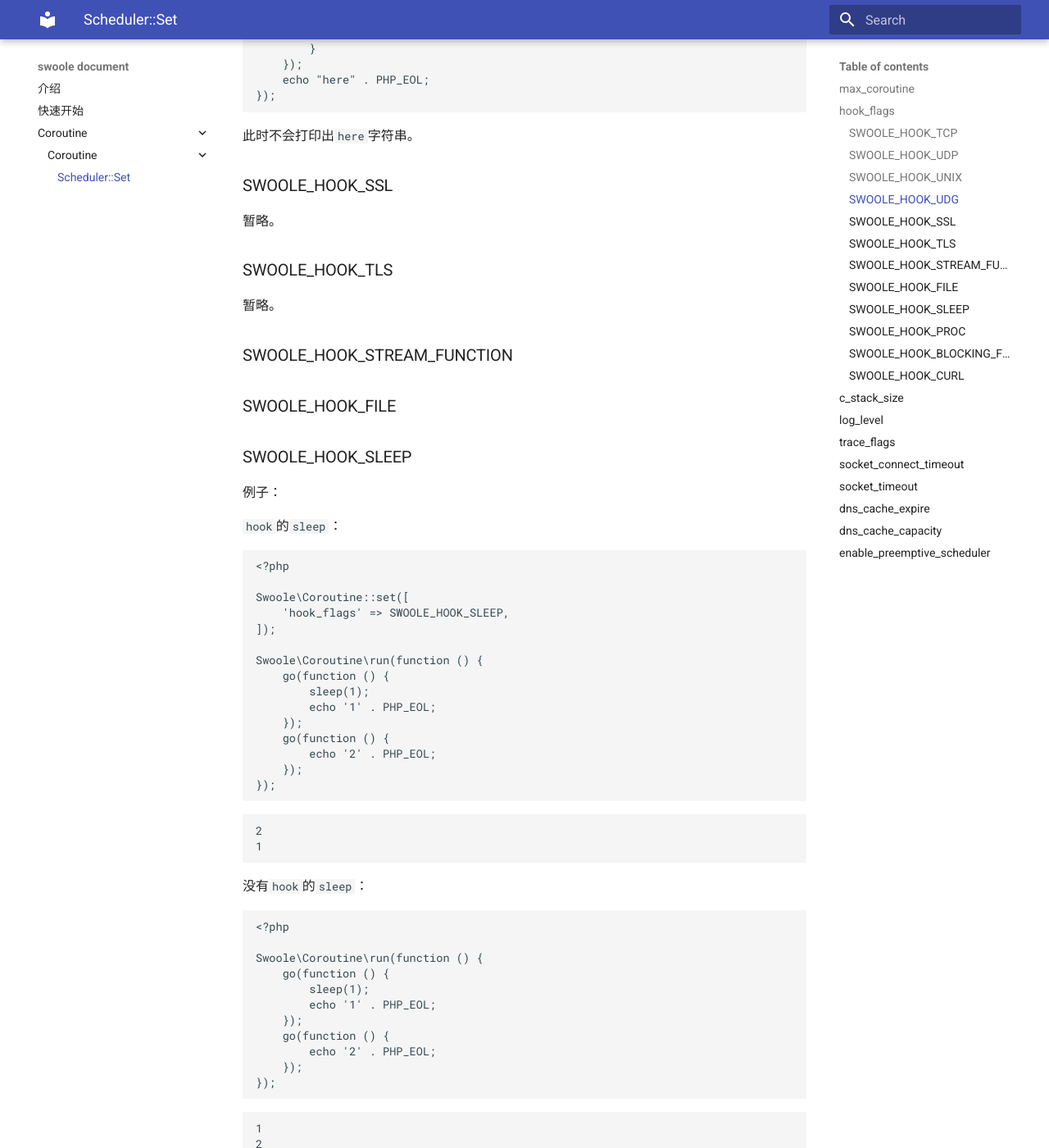
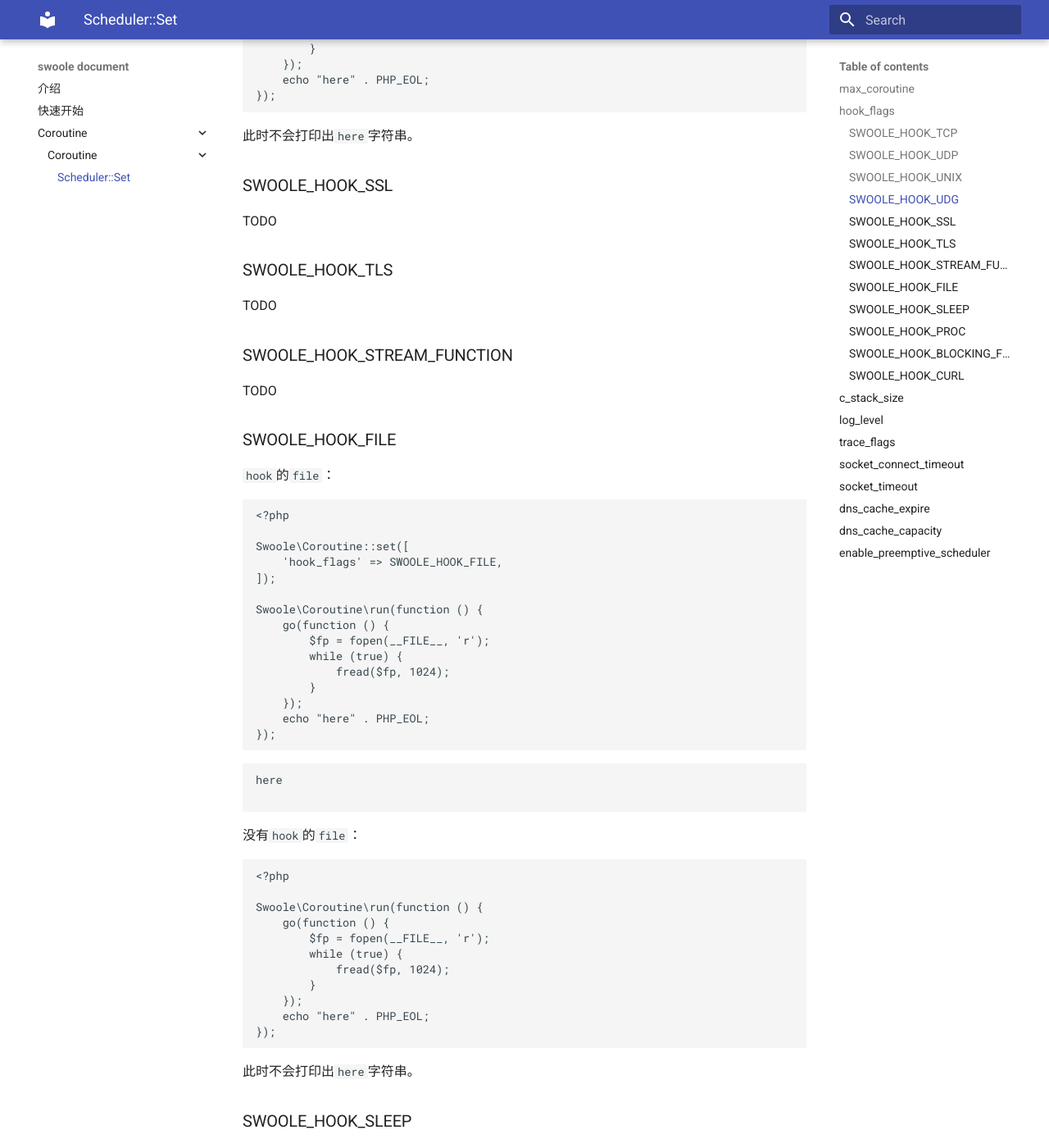
Before and after one commit to swooleo/docs, an MkDocs documentation site: the page built from docs/coroutine/scheduler/set.md, in a window 1280 px wide and 1400 px high, scrolled down 6016 px. Shown: the whole window at 82% size. Built offline with MkDocs 1.6.1 and Material for MkDocs 9.7.7, drawn with Linux system fonts in a browser that asks for light colours.

Commit message:
add SWOOLE_HOOK_FILE flag

````diff
--- a/docs/coroutine/scheduler/set.md
+++ b/docs/coroutine/scheduler/set.md
@@ -320,15 +320,60 @@ Swoole\Coroutine\run(function () {
 
 ### SWOOLE_HOOK_SSL
 
-暂略。
+TODO
 
 ### SWOOLE_HOOK_TLS
 
-暂略。
+TODO
 
 ### SWOOLE_HOOK_STREAM_FUNCTION
 
+TODO
+
 ### SWOOLE_HOOK_FILE
+
+`hook`的`file`：
+
+```php
+<?php
+
+Swoole\Coroutine::set([
+    'hook_flags' => SWOOLE_HOOK_FILE,
+]);
+
+Swoole\Coroutine\run(function () {
+    go(function () {
+        $fp = fopen(__FILE__, 'r');
+        while (true) {
+            fread($fp, 1024);
+        }
+    });
+    echo "here" . PHP_EOL;
+});
+```
+
+```shell
+here
+
+```
+
+没有`hook`的`file`：
+
+```php
+<?php
+
+Swoole\Coroutine\run(function () {
+    go(function () {
+        $fp = fopen(__FILE__, 'r');
+        while (true) {
+            fread($fp, 1024);
+        }
+    });
+    echo "here" . PHP_EOL;
+});
+```
+
+此时不会打印出`here`字符串。
 
 ### SWOOLE_HOOK_SLEEP
 
````
